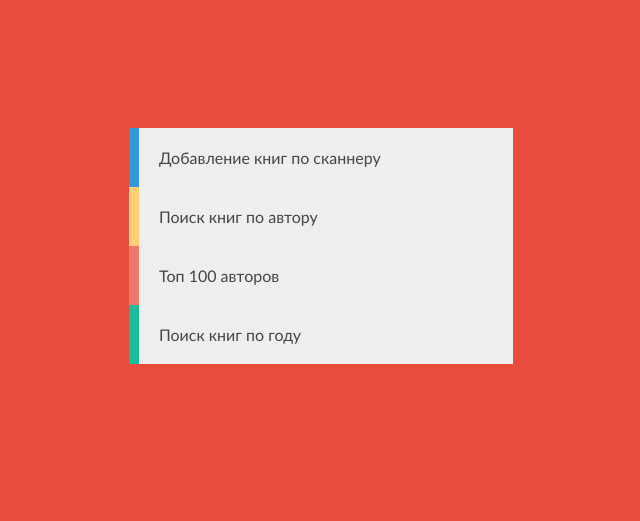
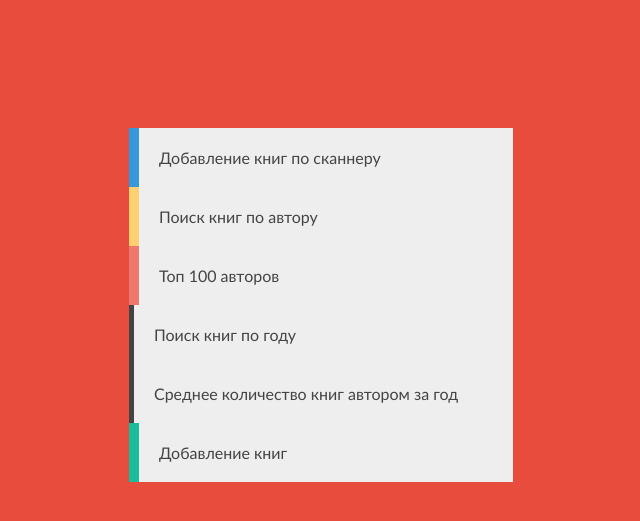
Before and after one commit to MrLincomins/book, a PHP site: page / in a window 1280 px wide. Shown: the top 521 px of the page, without its empty margins (319-959 px from the left). Run offline with PHP 8.4, Linux system fonts and the light colour scheme.

Commit message:
Update index.php

```diff
--- a/index.php
+++ b/index.php
@@ -5,6 +5,8 @@
     <li><a href="search.php">Поиск книг по автору</a></li>
     <li><a href="top100.php">Топ 100 авторов</a></li>
     <li><a href="YearBook.php">Поиск книг по году</a></li>
+    <li><a href="dinamic.php">Среднее количество книг автором за год</a></li>
+    <li><a href="add.php">Добавление книг</a></li>
   </ul>
 </nav>
 <title>Главная</title>
```
